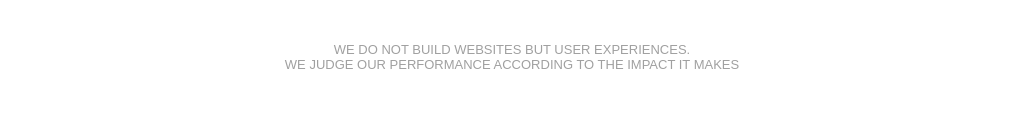
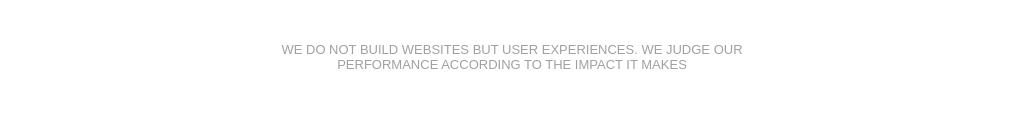
Before and after one commit to VersiX/HW7, a plain HTML site: page 7.1 Namaste/index.html in a window 1280 px wide. Shown: the part 227-359 px from the top of the page, without its empty margins (128-1151 px from the left). Drawn offline with Linux system fonts and the light colour scheme.

Commit message:
7.1 ready

```diff
--- a/7.1 Namaste/index.html
+++ b/7.1 Namaste/index.html
@@ -13,7 +13,7 @@
     <div class="main">
         <h6 class="upper">who we are</h6>
         <h1 class="upper">hello & namaste</h1>
-        <div class="upper header_text">We do not build websites but user experiences.<br>
+        <div class="upper header_text">We do not build websites but user experiences.
             We judge our performance according to the impact it makes
         </div>
         <div class="col_container">
--- a/7.1 Namaste/style.css
+++ b/7.1 Namaste/style.css
@@ -32,7 +32,11 @@ h1{
 .header_text{
     color: #A0A0A0;
     font-size: 13px;
+    width: 520px;
+    max-width: 100%;
     margin-bottom: 108px;
+    margin-left: auto;
+    margin-right: auto;
 }
 
 .col_container{
@@ -63,8 +67,15 @@ svg{
     margin-bottom: 35px;
 }
 
+.description{
+    font-size: 11px;
+    color: #888888;
+}
 .col:hover{
     background-color: #0EC8CB;
+}
+
+.col:hover *{
     color: white;
 }
 
@@ -75,7 +86,3 @@ svg{
 h2{
     font-size: 18px;
 }
-.description{
-    font-size: 11px;
-    color: #888888;
-}
```
